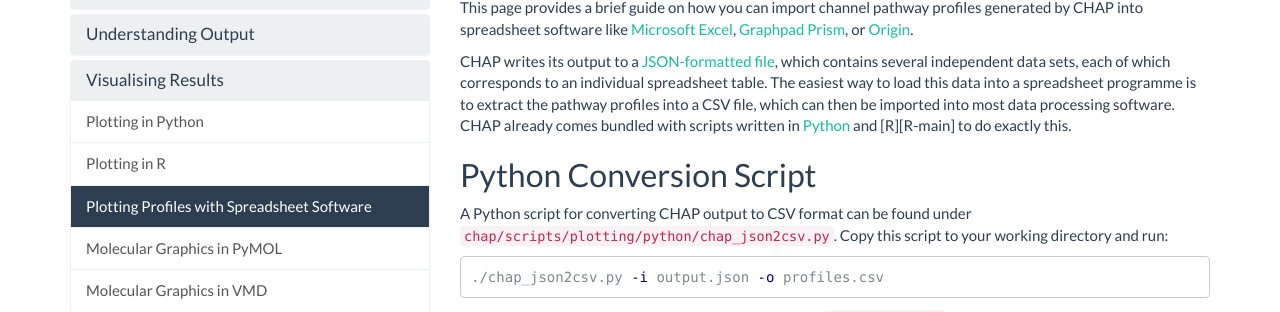
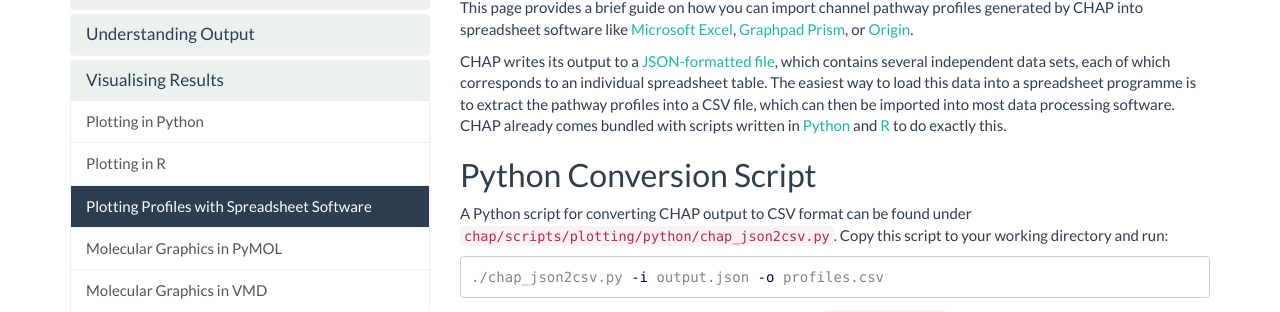
Before and after one commit to channotation/chap, a Jekyll site: the page built from docs/_docs/visualising-results/plotting_other.md, in a window 1280 px wide and 966 px high. Shown: the part 158-470 px from the top of the window. Built offline with Jekyll 4.4.1, drawn with Linux system fonts in a browser that asks for light colours; nearby versions of some CDN libraries; some of the changed lines change nothing that is shown.

Commit message:
Fixed link.

```diff
--- a/docs/_docs/visualising-results/plotting_other.md
+++ b/docs/_docs/visualising-results/plotting_other.md
@@ -5,6 +5,7 @@ permalink: /docs/plotting_other/
 
 [JSON-spec]: https://www.json.org/
 [Python]: https://www.python.org/
+[R-main]: https://www.r-project.org/about.html
 [matplotlib]: https://matplotlib.org/
 [pip]: https://pypi.python.org/pypi/pip
 [add-path]: https://unix.stackexchange.com/questions/26047/how-to-correctly-add-a-path-to-path
```
